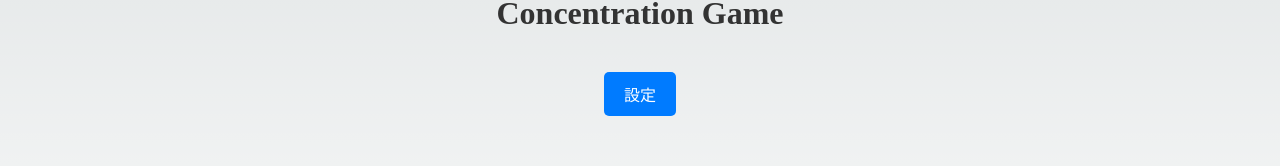
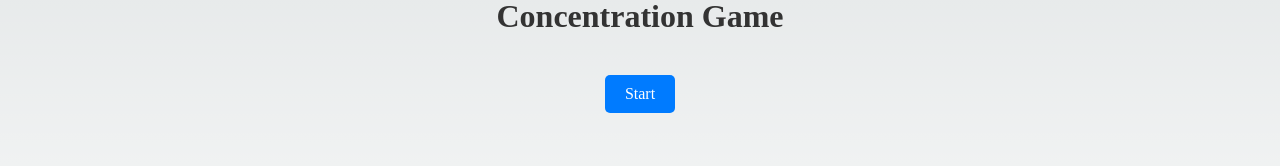
Before and after one commit to kobanagc/concentration-app, a Next.js app in the folder src/: page / in a window 1280 px wide. Shown: the part 345-511 px from the top of the page. Built offline with nearby package versions, Linux system fonts and the light colour scheme.

Commit message:
💬 Change the name of config button

```diff
--- a/src/pages/index.tsx
+++ b/src/pages/index.tsx
@@ -13,7 +13,7 @@ export default function Home() {
       <div className={styles.container}>
         <h1 className={styles.title}>Concentration Game</h1>
         <Link href="/config">
-          <div className={styles.button}>設定</div>
+          <div className={styles.button}>Start</div>
         </Link>
       </div>
     </>
```
